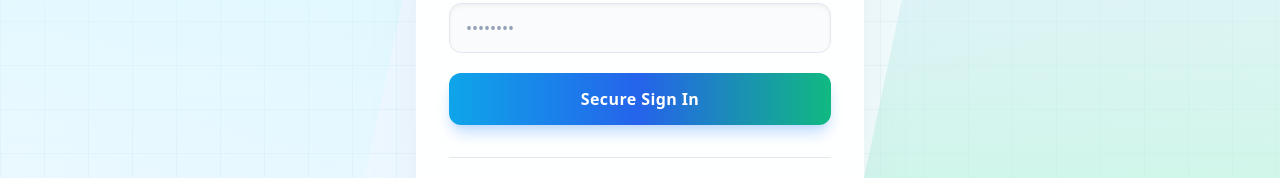
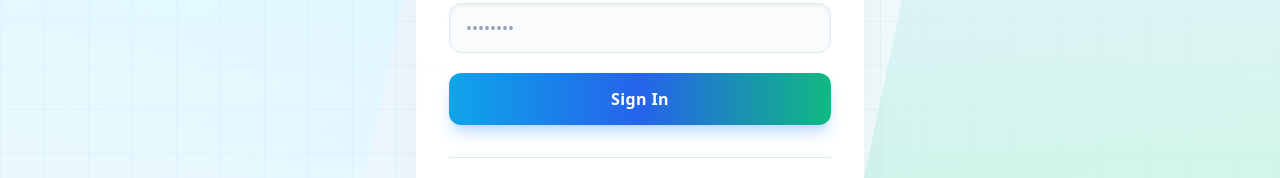
Before and after one commit to lahirupiyumal/pettycash, a React (Vite) app in the folder frontend/: page /login in a window 1280 px wide. Shown: the part 463-641 px from the top of the page. Built offline with nearby package versions, Linux system fonts and the light colour scheme; the HTML template or start-up script is replaced by a standard one.

Commit message:
feat: update login button text for clarity and consistency

```diff
--- a/frontend/src/pages/Login.jsx
+++ b/frontend/src/pages/Login.jsx
@@ -88,7 +88,7 @@ export default function Login() {
                 disabled={loading}
                 className="mt-4 w-full rounded-xl bg-gradient-to-r from-sky-500 via-blue-600 to-emerald-500 py-3.5 font-bold tracking-wide text-white shadow-lg shadow-blue-200 transition-all duration-300 hover:scale-[1.02] hover:shadow-blue-300 focus:outline-none focus:ring-4 focus:ring-sky-100 disabled:cursor-not-allowed disabled:opacity-70 disabled:hover:scale-100"
               >
-                {loading ? 'Authenticating...' : 'Secure Sign In'}
+                {loading ? 'Authenticating...' : ' Sign In'}
               </button>
             </form>
 
```
